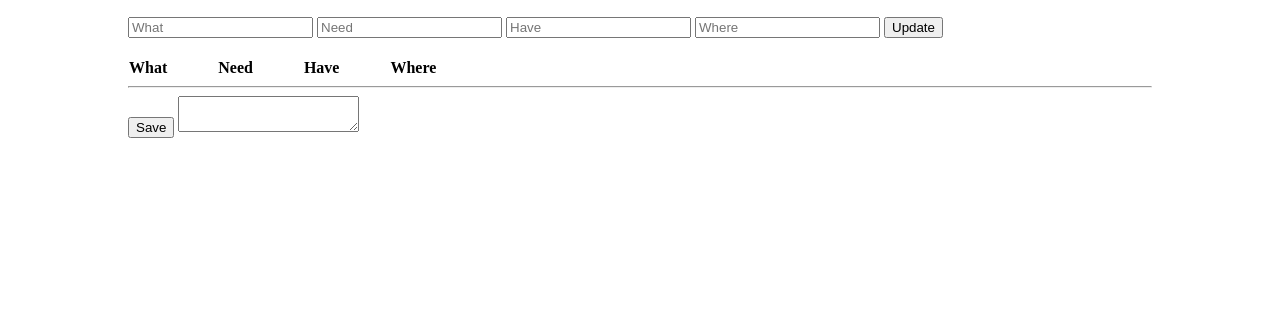
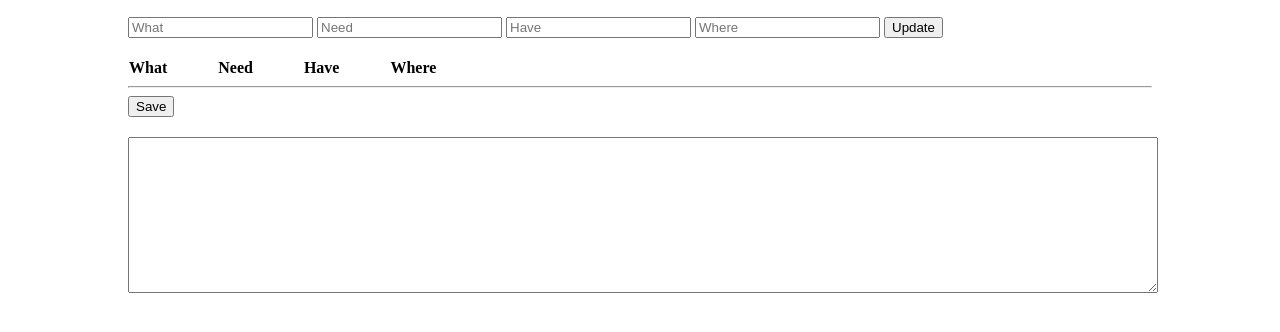
Before and after one commit to jachinn/progress-tracker, a plain HTML site: page index.html in a window 1280 px wide. Shown: the part 146-478 px from the top of the page. Drawn offline with Linux system fonts and the light colour scheme.

Commit message:
Style textarea

```diff
--- a/style.css
+++ b/style.css
@@ -23,3 +23,10 @@ td{
 tbody tr:hover{
 	background-color: rgba(0,153,255,.2);
 }
+
+#export {
+	width: 100%;
+	height: 150px;
+	display: block;
+	margin-top: 20px;
+}
```
